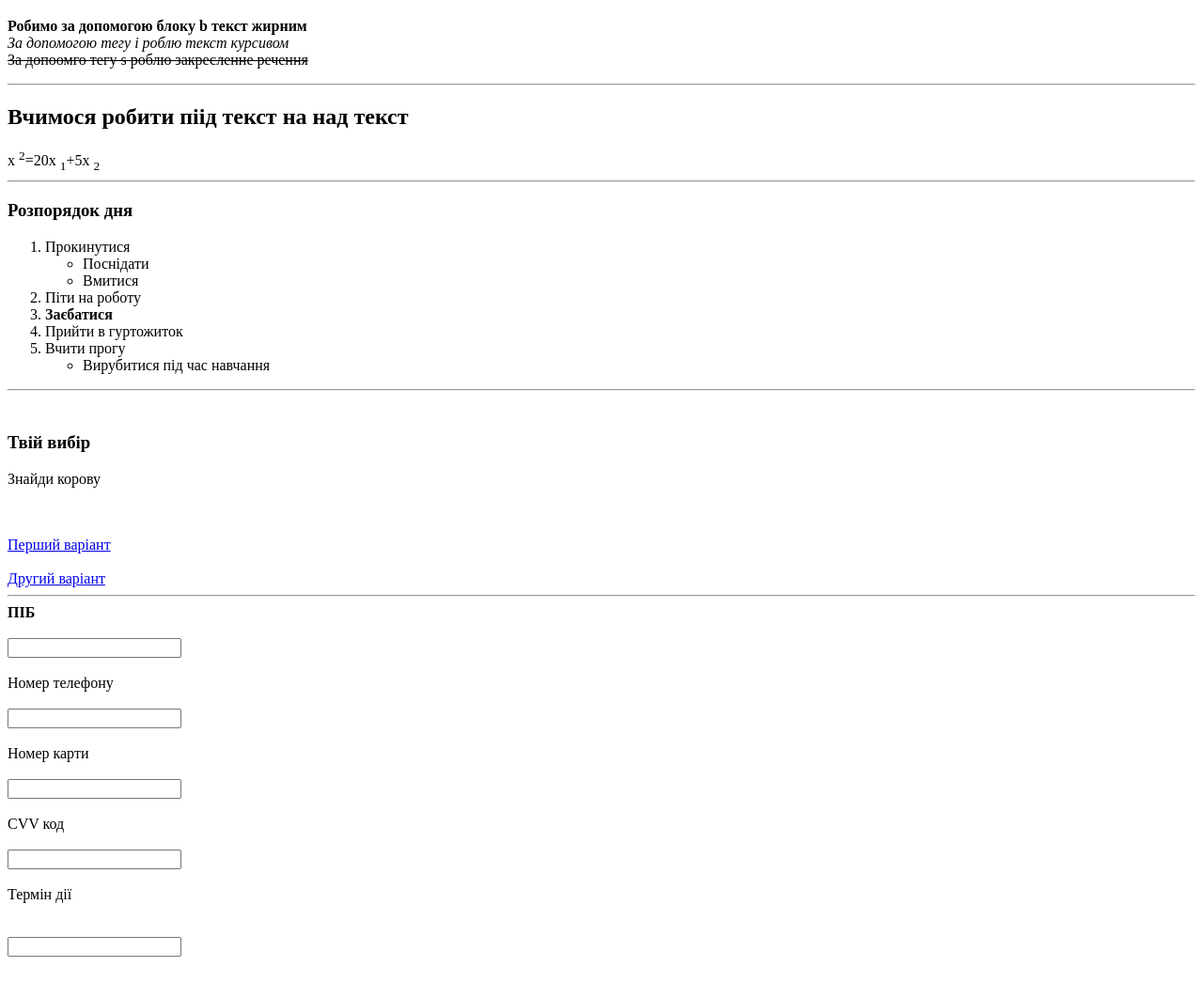
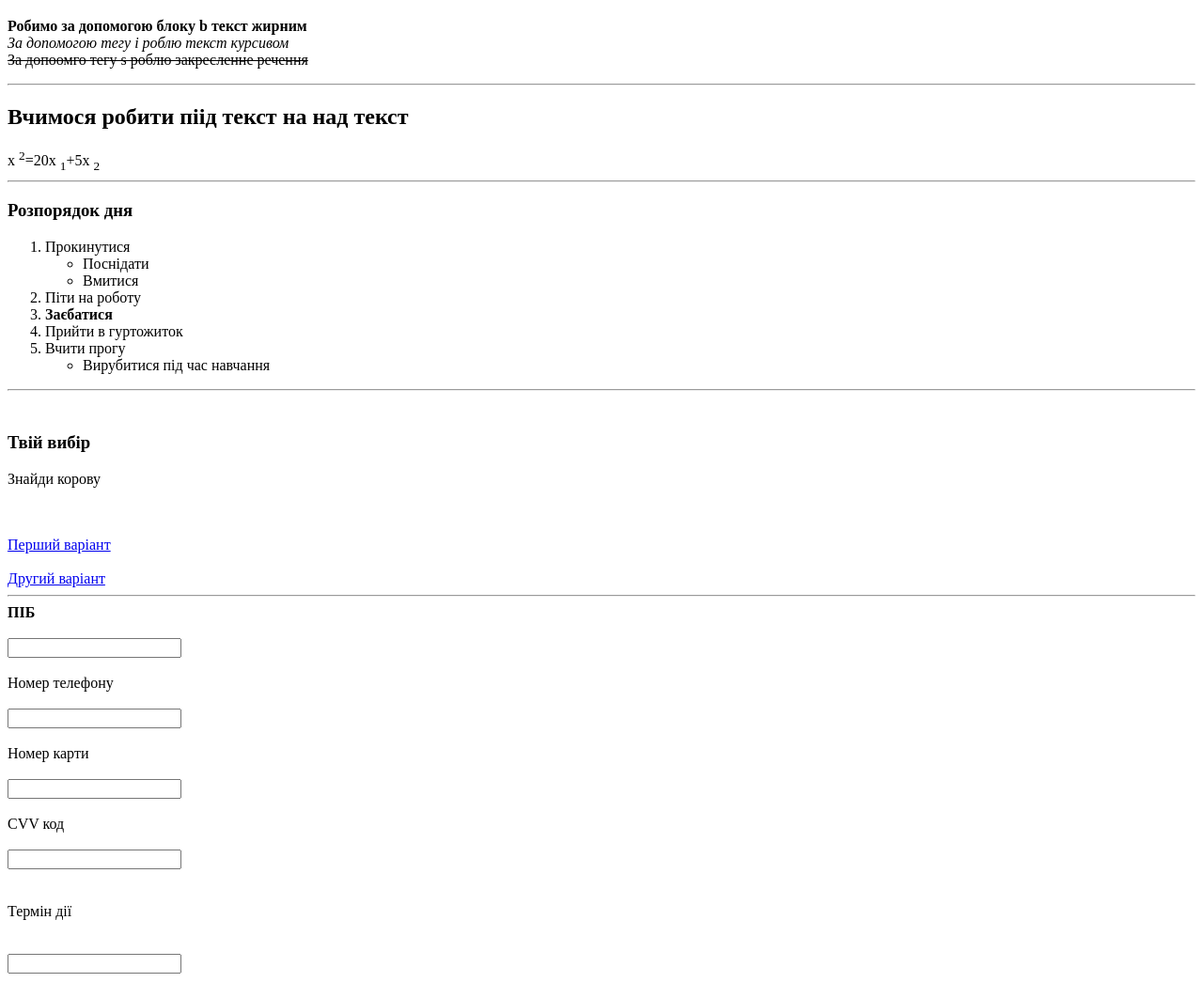
Before and after one commit to veteku/test1, a plain HTML site: page html-basics/index.html in a window 1280 px wide. Shown: the part 61-1123 px from the top of the page at 94% size. Drawn offline with Linux system fonts and the light colour scheme.

Commit message:
reload1 reload1

```diff
--- a/html-basics/index.html
+++ b/html-basics/index.html
@@ -52,7 +52,7 @@
     </nav>
     <div>
         CVV код<br><br>
-        <input type="number"><br><br>
+        <input type="number"><br><br><br>
     </div>
     <div>
         Термін дії<br><br><br>
```
